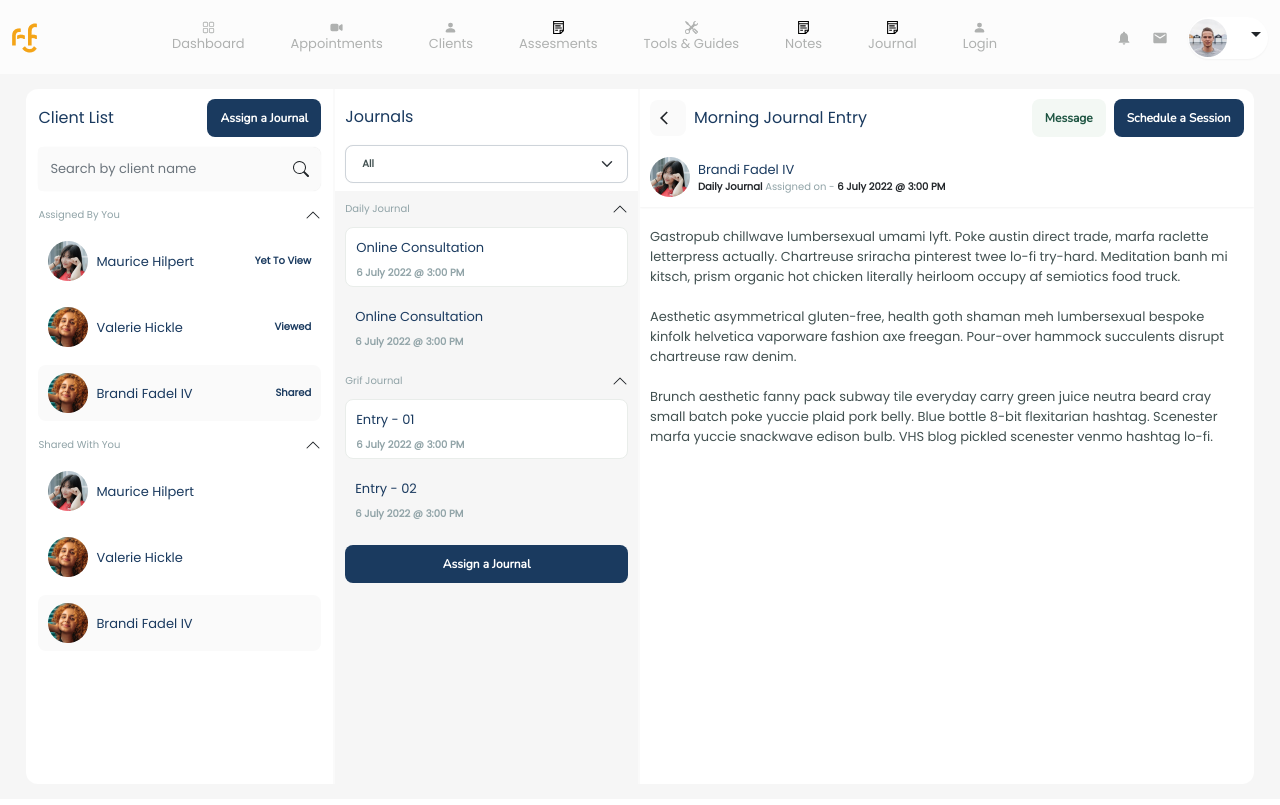
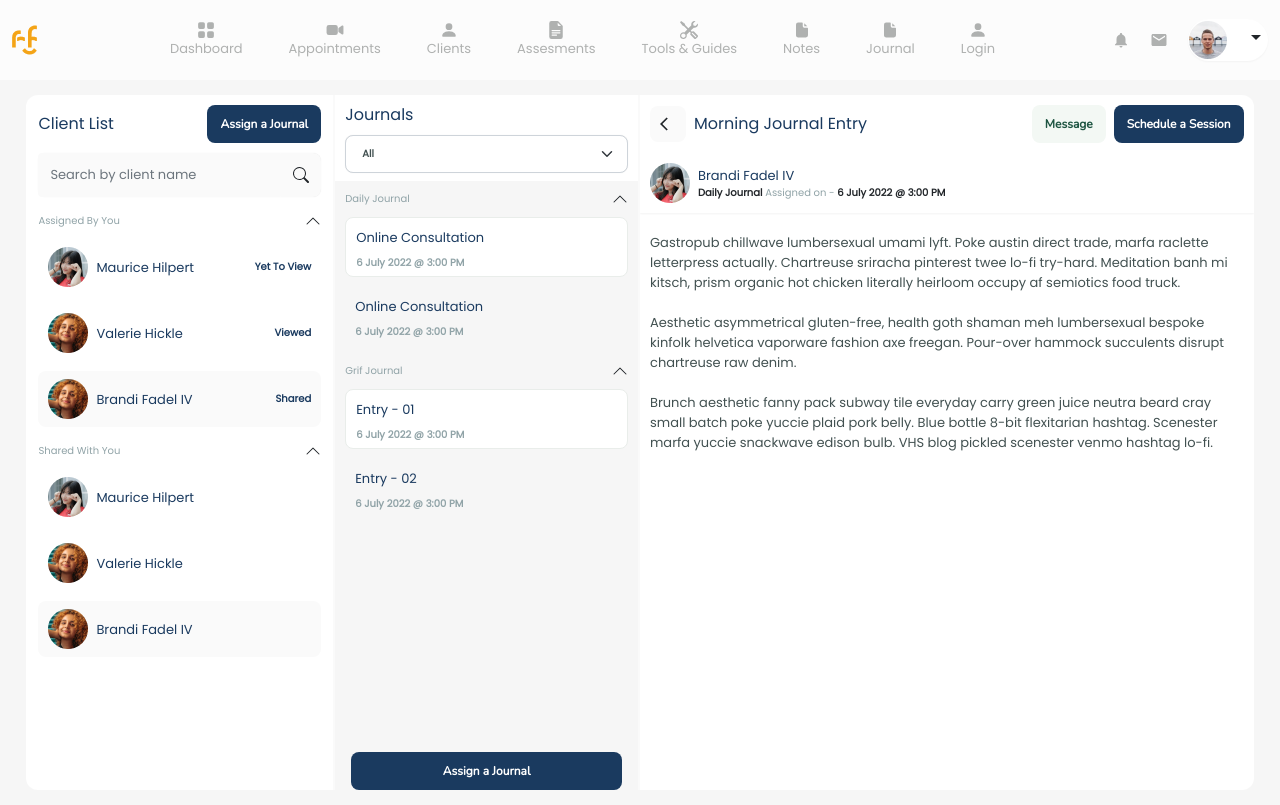
Before and after one commit to Jadoon9/cheerful-react, a React (Create React App) app: page / in a window 1280 px wide. Built offline with nearby package versions, Linux system fonts and the light colour scheme.

Commit message:
changes added

```diff
--- a/src/components/Common/Navbar.jsx
+++ b/src/components/Common/Navbar.jsx
@@ -1,21 +1,26 @@
 import React, { useEffect, useState } from "react";
 import NavbarItem from "./NavbarItem";
-import { RxDashboard } from "react-icons/rx";
 import { IoVideocam } from "react-icons/io5";
-import { BsFillPersonFill, BsTools, BsPersonFill } from "react-icons/bs";
-import { GrNotes } from "react-icons/gr";
+import {
+  BsFillPersonFill,
+  BsTools,
+  BsPersonFill,
+  BsFillFileEarmarkTextFill,
+  BsGridFill,
+} from "react-icons/bs";
+import { TbFileFilled } from "react-icons/tb";
 import { MdNotifications, MdEmail } from "react-icons/md";
 import userImage from "../../assets/images/Ellipse 326.png";
 import { useLocation, useNavigate } from "react-router-dom";
 import logo from "../../assets/images/cheer-logo.png";
 const navbarItems = [
-  { id: 1, name: "Dashboard", icon: <RxDashboard />, link: "/" },
+  { id: 1, name: "Dashboard", icon: <BsGridFill />, link: "/" },
   { id: 2, name: "Appointments", icon: <IoVideocam />, link: "/" },
   { id: 3, name: "Clients", icon: <BsFillPersonFill />, link: "/" },
-  { id: 4, name: "Assesments", icon: <GrNotes />, link: "/" },
+  { id: 4, name: "Assesments", icon: <BsFillFileEarmarkTextFill />, link: "/" },
   { id: 5, name: "Tools & Guides", icon: <BsTools />, link: "/" },
-  { id: 6, name: "Notes", icon: <GrNotes />, link: "/" },
-  { id: 7, name: "Journal", icon: <GrNotes />, link: "/" },
+  { id: 6, name: "Notes", icon: <TbFileFilled />, link: "/" },
+  { id: 7, name: "Journal", icon: <TbFileFilled />, link: "/" },
   { id: 7, name: "Login", icon: <BsPersonFill />, link: "/login" },
 ];
 
--- a/src/components/Journals/Journals.jsx
+++ b/src/components/Journals/Journals.jsx
@@ -6,17 +6,14 @@ import Modall from "../Common/Modal";
 const Journals = ({ openModal, handleClose, handleShow }) => {
   return (
     <div className="col-md-3 Journals">
-      <div className="d-flex flex-column">
-        <div className="Journals-top">
-          <h5 className="my-3">Journals</h5>
-          <div class="mb-2">
+      <div className="Journals-top py-2">
+        <h5 className="mb-2">Journals</h5>
         <select class="form-select form-select-lg" name="" id="">
           <option selected>All</option>
           <option value="">New Delhi</option>
           <option value="">Istanbul</option>
           <option value="">Jakarta</option>
         </select>
-          </div>
       </div>
       <div className="accordion-list">
         <Accordian
@@ -31,9 +28,10 @@ const Journals = ({ openModal, handleClose, handleShow }) => {
           cardTitle2="Entry - 02"
           id="four"
         />
-
+      </div>
       <Modall openModal={openModal} handleClose={handleClose} />
 
+      <div className="mt-auto mx-3">
         <Button
           text="Assign a Journal"
           onClick={handleShow}
@@ -43,7 +41,6 @@ const Journals = ({ openModal, handleClose, handleShow }) => {
         />
       </div>
     </div>
-    </div>
   );
 };
 
--- a/src/index.css
+++ b/src/index.css
@@ -31,13 +31,12 @@ button.btn:focus {
 .carrot-left {
   width: 36px;
   height: 36px;
-
   background: #fafafa;
   border-radius: 8px;
 }
 .header {
   padding-block: 5px;
-  height: 74px;
+  min-height: 74px;
   background: #fcfcfc;
 }
 .header .navbar-expand-sm .navbar-nav {
@@ -50,6 +49,9 @@ button.btn:focus {
   font-size: 13px;
   line-height: 20px;
   color: #afb1b0;
+}
+.header svg {
+  font-size: 18px;
 }
 .header .nav-item .nav-link p {
   margin: 0px;
@@ -94,7 +96,8 @@ button.btn:focus {
   overflow-y: auto;
   background: #f6f6f6;
 }
-.client-list::-webkit-scrollbar {
+.client-list::-webkit-scrollbar,
+.Journals::-webkit-scrollbar {
   width: 0px;
 }
 .main-container h5 {
@@ -126,12 +129,22 @@ button.btn:focus {
   color: #425151;
   font-size: 13px;
 }
+.search-field input:focus {
+  background: #fafafa !important;
+}
 .search-field .input-group-append {
   margin: 0px;
   padding: 13px 12px;
 }
 .search-field input:focus {
   box-shadow: none;
+}
+.accordion-button:focus {
+  box-shadow: none;
+  border-color: rgba(0, 0, 0, 0.125);
+}
+.accordion-button.collapsed {
+  background: transparent;
 }
 .accordion-item {
   border: 0px;
@@ -183,11 +196,16 @@ button.btn:focus {
 }
 
 .main-container .Journals {
+  display: flex;
+  flex-direction: column;
   height: calc(100vh - 105px);
   overflow-y: auto;
   border-right: 2px solid #fafafa;
   border-left: 2px solid #fafafa;
   padding: 0px;
+}
+.main-container .Journals button.btn {
+  width: 100%;
 }
 .Journals-top {
   background: #ffffff;
@@ -206,10 +224,8 @@ button.btn:focus {
   box-shadow: none;
 }
 .accordion-list {
+  position: relative;
   padding: 10px;
-}
-.accordion-list button.btn {
-  width: 100%;
 }
 .Journals .daily-journal:first-child {
   background: #ffffff;
```
Lines whose indentation alone changed are shown as unchanged.
